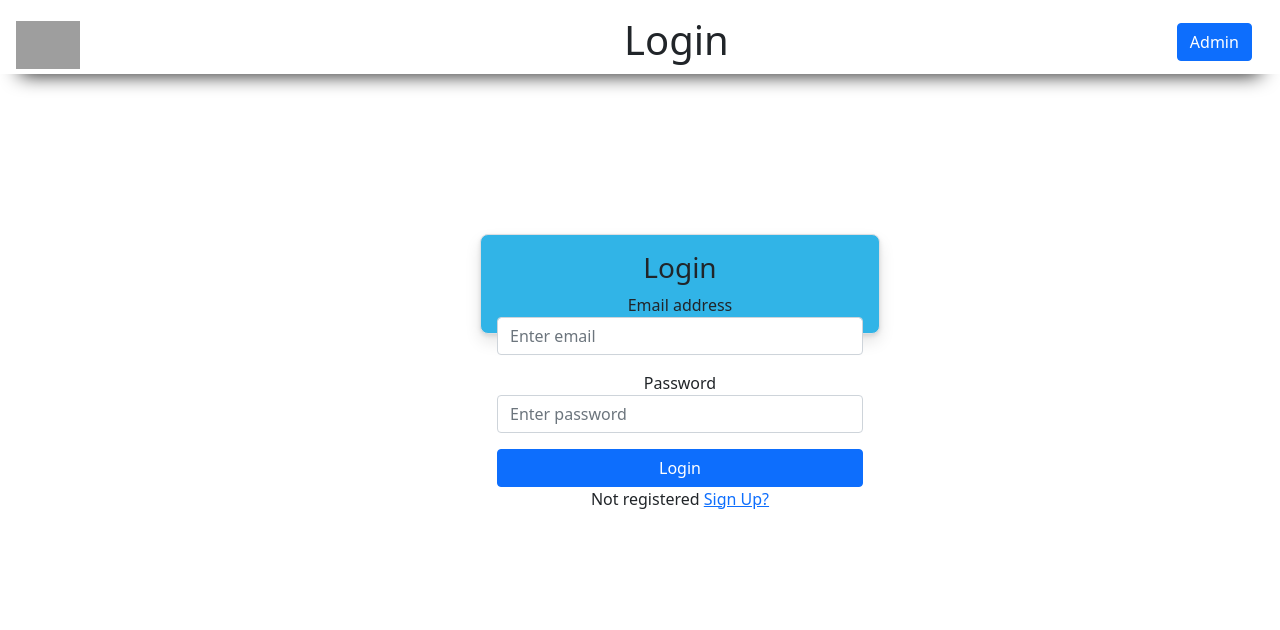
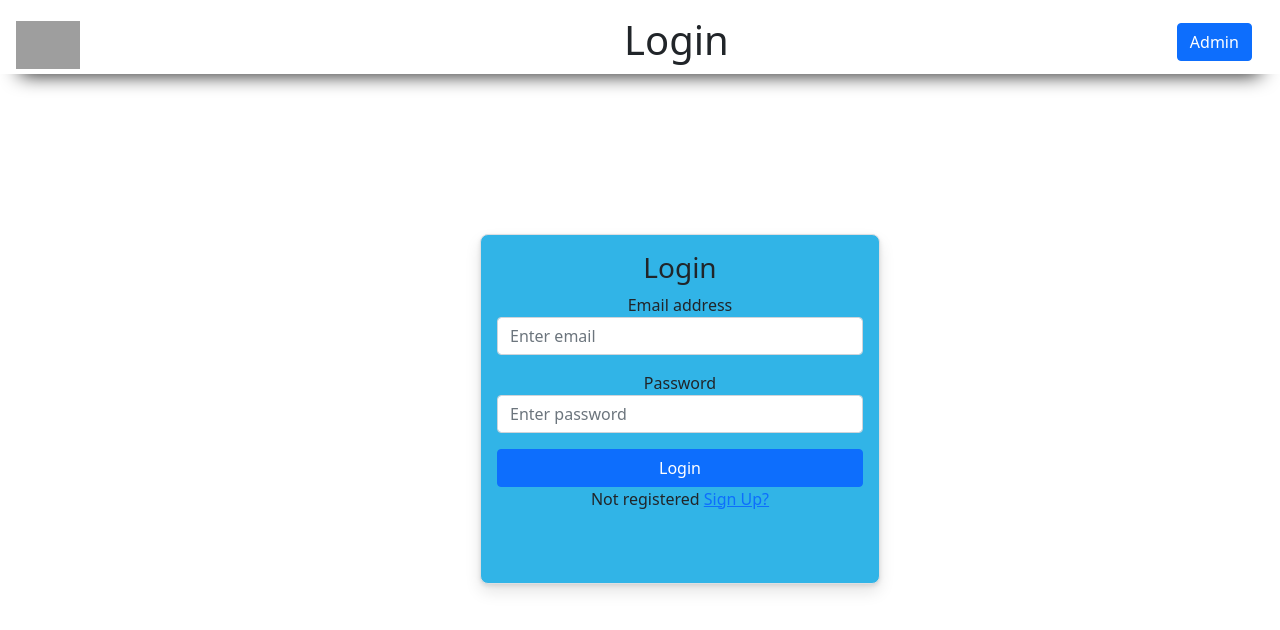
Before and after one commit to praffulchauhan/foodecommerce, a React (Create React App) app in the folder react-app/: page /login in a window 1280 px wide. Shown: the top 630 px of the page. Built offline with nearby package versions, Linux system fonts and the light colour scheme; grey boxes are pictures that could not be loaded.

Commit message:
Login css changed

```diff
--- a/react-app/src/Components/Login/Login.css
+++ b/react-app/src/Components/Login/Login.css
@@ -30,7 +30,7 @@
   text-align: center;
   margin-top: 10rem;
   margin-left: 30rem;
-  height: 100px;
+  height: 350px;
 }
 
 .Invalid {
```
